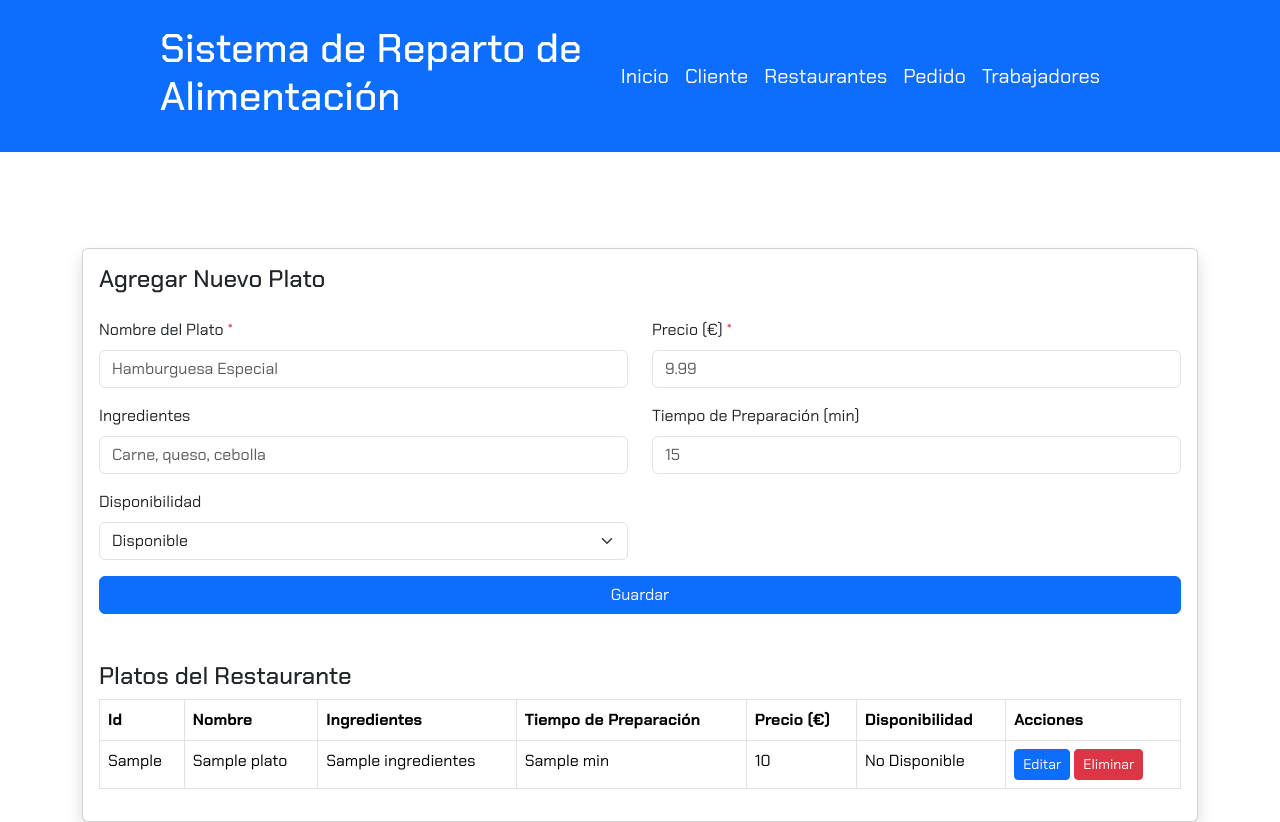
After one commit to canomelero/Sistema_de_reparto_alimentacion, a Flask app: template templates/restaurante/menu.html in a window 1280 px wide. The commit adds this page. Run offline with Flask 3, Linux system fonts and the light colour scheme; the template is opened without the code that fills it: most values are stand-ins (such as "Sample title", 1, 10 or a date in 2020); parts of the project's set-up code (start-up, migrations or seed data) failed here and were passed over; some web fonts are replaced.

Commit message:
Añadida funcionalidad de insertar platos en cada restaruante

```diff
--- /dev/null
+++ b/templates/restaurante/menu.html
@@ -0,0 +1,150 @@
+{% extends 'base.html' %}
+
+{% block content %}
+<div class="container mt-5 pt-5">
+    {% if request.args.get('eliminado') %}
+    <div class="alert alert-success alert-dismissible fade show" role="alert">
+        <i class="bi bi-check-circle"></i> El plato se ha eliminado correctamente.
+        <button type="button" class="btn-close" data-bs-dismiss="alert" aria-label="Close"></button>
+    </div>
+    {% endif %}
+
+    <div class="card shadow">
+        <div class="card-body">
+            <!-- Formulario para agregar un nuevo plato -->
+            <form action="{{ url_for('restaurante.aniadir_plato', id_restaurante=restaurante.id) }}" method="POST">
+                <h4 class="mb-4">Agregar Nuevo Plato</h4>
+                <div class="row mb-3">
+                    <div class="col-md-6">
+                        <label for="nombre" class="form-label">
+                            Nombre del Plato <span class="text-danger">*</span>
+                        </label>
+                        <input type="text" class="form-control" id="nombre" name="nombre"
+                            placeholder="Hamburguesa Especial" required>
+                    </div>
+                    <div class="col-md-6">
+                        <label for="precio" class="form-label">
+                            Precio (€) <span class="text-danger">*</span>
+                        </label>
+                        <input type="number" class="form-control" id="precio" name="precio" min="0" step="0.1"
+                            placeholder="9.99" required>
+                    </div>
+                </div>
+
+                <div class="row mb-3">
+                    <div class="col-md-6">
+                        <label for="ingredientes" class="form-label">
+                            Ingredientes
+                        </label>
+                        <input type="text" class="form-control" id="ingredientes" name="ingredientes"
+                            placeholder="Carne, queso, cebolla">
+                    </div>
+                    <div class="col-md-6">
+                        <label for="tiempo_preparacion" class="form-label">
+                            Tiempo de Preparación (min)
+                        </label>
+                        <input type="number" class="form-control" id="tiempo_preparacion" name="tiempo_preparacion"
+                            min="1" step="1" placeholder="15">
+                    </div>
+                </div>
+
+                <div class="row mb-3">
+                    <div class="col-md-6">
+                        <label for="disponibilidad" class="form-label">
+                            Disponibilidad
+                        </label>
+                        <select class="form-select" id="disponibilidad" name="disponibilidad">
+                            <option value="true" selected>Disponible</option>
+                            <option value="false">No Disponible</option>
+                        </select>
+                    </div>
+                </div>
+
+                <div class="d-grid gap-2">
+                    <button class="btn btn-primary" type="submit">Guardar</button>
+                </div>
+            </form>
+
+            <div class="mt-5">
+                <h4>Platos del Restaurante</h4>
+                <table class="table table-bordered">
+                    <thead>
+                        <tr>
+                            <th scope="col">Id</th>
+                            <th scope="col">Nombre</th>
+                            <th scope="col">Ingredientes</th>
+                            <th scope="col">Tiempo de Preparación</th>
+                            <th scope="col">Precio (€)</th>
+                            <th scope="col">Disponibilidad</th>
+                            <th scope="col">Acciones</th>
+                        </tr>
+                    </thead>
+                    <tbody>
+                        {% for plato in platos_restaurante %}
+                        <tr>
+                            <td>{{ plato.id_plato }}</td>
+                            <td>{{ plato.nombre }}</td>
+                            <td>{{ plato.ingredientes }}</td>
+                            <td>{{ plato.tiempo_preparacion }} min</td>
+                            <td>{{ plato.precio }}</td>
+                            <td>{{ "Disponible" if plato.disponibilidad == "true" else "No Disponible" }}</td>
+                            <td>
+                                <button class="btn btn-primary btn-sm" data-bs-toggle="modal"
+                                    data-bs-target="#modal{{ plato.id_plato }}">Editar</button>
+                                <a href="{{ url_for('restaurante.eliminar_plato', id_plato=plato.id_plato,
+                                             id_restaurante=restaurante.id) }}" class="btn btn-danger btn-sm"
+                                    onclick="return confirm('¿Estás seguro?');">
+                                    Eliminar
+                                </a>
+                            </td>
+                        </tr>
+
+                        <!-- Modal para editar un plato -->
+                        <div class="modal fade" id="modal{{ plato.id_plato }}" tabindex="-1"
+                            aria-labelledby="exampleModalLabel" aria-hidden="true">
+                            <div class="modal-dialog">
+                                <div class="modal-content">
+                                    <div class="modal-header">
+                                        <h1 class="modal-title fs-5" id="exampleModalLabel">Editar {{ plato.nombre }}
+                                        </h1>
+                                        <button type="button" class="btn-close" data-bs-dismiss="modal"
+                                            aria-label="Close"></button>
+                                    </div>
+                                    <div class="modal-body">
+                                        <form action="/platos/update/{{ plato.id_plato }}" method="POST">
+                                            <label for="nombre">Nombre del Plato</label>
+                                            <input type="text" class="form-control mb-3" name="nombre"
+                                                value="{{ plato.nombre }}">
+                                            <label for="ingredientes">Ingredientes</label>
+                                            <input type="text" class="form-control mb-3" name="ingredientes"
+                                                value="{{ plato.ingredientes }}">
+                                            <label for="tiempo_preparacion">Tiempo de Preparación</label>
+                                            <input type="number" class="form-control mb-3" name="tiempo_preparacion"
+                                                value="{{ plato.tiempo_preparacion }}">
+                                            <label for="precio">Precio</label>
+                                            <input type="number" class="form-control mb-3" name="precio"
+                                                value="{{ plato.precio }}" min="0" step="0.01">
+                                            <label for="disponibilidad">Disponibilidad</label>
+                                            <select class="form-select mb-3" name="disponibilidad">
+                                                <option value="true" {{ "selected" if plato.disponibilidad=="true"
+                                                    else "" }}>Disponible</option>
+                                                <option value="false" {{ "selected" if plato.disponibilidad=="false"
+                                                    else "" }}>No Disponible</option>
+                                            </select>
+
+                                            <div class="modal-footer">
+                                                <button type="submit" class="btn btn-primary">Guardar</button>
+                                            </div>
+                                        </form>
+                                    </div>
+                                </div>
+                            </div>
+                        </div>
+                        {% endfor %}
+                    </tbody>
+                </table>
+            </div>
+        </div>
+    </div>
+</div>
+{% endblock %}
--- a/templates/restaurante/tablas_restaurantes.html
+++ b/templates/restaurante/tablas_restaurantes.html
@@ -33,6 +33,8 @@
                         data-bs-target="#modal{{ restaurante.id }}">Editar</button>
                     <a href="{{ url_for('restaurante.eliminar', id=restaurante.id) }}" class="btn btn-danger btn-sm"
                         onclick="return confirm('¿Estás seguro?');">Eliminar</a>
+                    <a href="{{ url_for('restaurante.aniadir_plato', id_restaurante=restaurante.id) }}"
+                        class="btn btn-info btn-sm">Menú</a>
                 </td>
             </tr>
 
```
Also changed, not shown: sql/schemas/restaurante.sql (+4 -4 lines), src/restaurante.py (+45 -0 lines), 2 other files.
